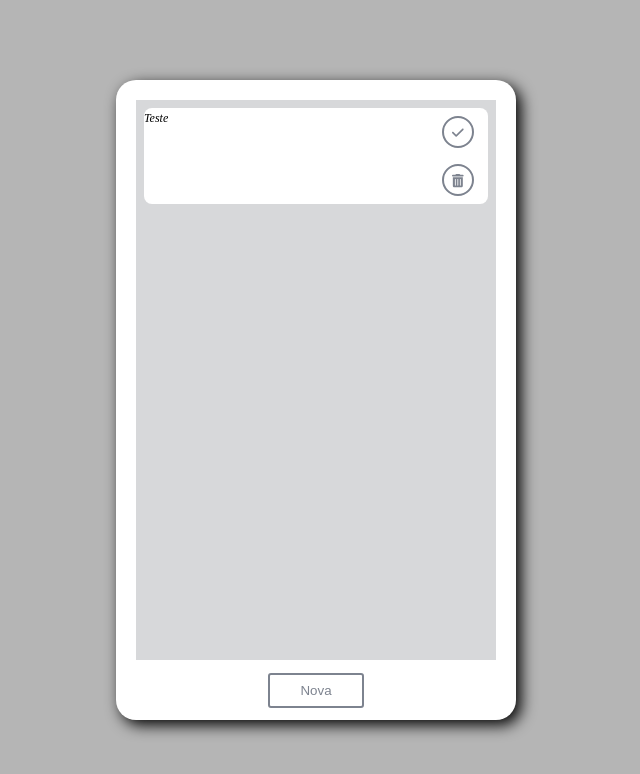
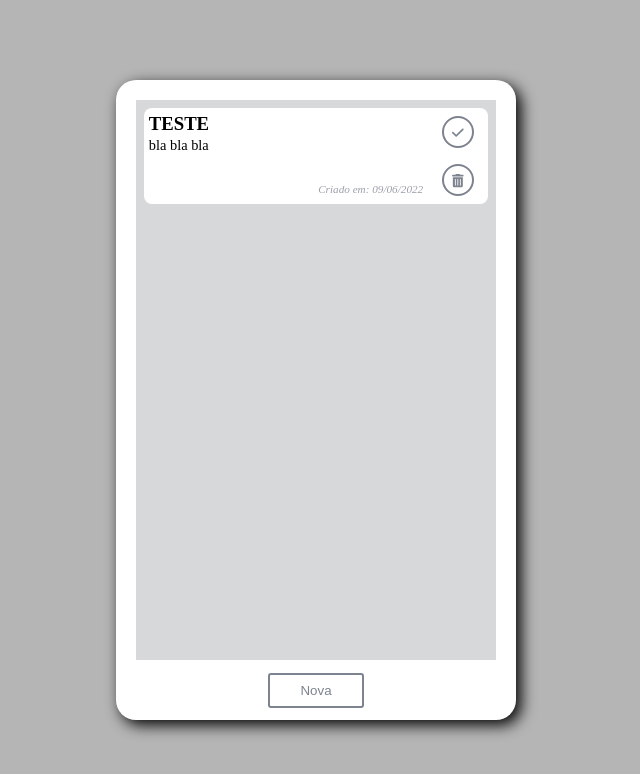
Before and after one commit to jacsonrsasse/todo-react, a React (Vite) app: page / in a window 1280 px wide. Shown: the top 774 px of the page, without its empty margins (324-964 px from the left). Built offline with nearby package versions, Linux system fonts and the light colour scheme.

Commit message:
Mudei de ideia
Ao inves de ter 3 componentes para montar as informações da tarefa, terei um elemento que recebe esses dados por parâmetro e monta os dado em tela. Mais simples

```diff
--- a/src/components/App/index.tsx
+++ b/src/components/App/index.tsx
@@ -6,6 +6,7 @@ import { Button } from "../Button";
 import { faCheck, faTrashCan } from "@fortawesome/free-solid-svg-icons";
 import { Task } from "../Task";
 import { TaskDateInfo } from "../TaskDateInfo";
+import { TaskInfo } from "../TaskInfo";
 
 const AppContainer = styled.div`
     height: 80vh;
@@ -27,9 +28,14 @@ function App() {
         <AppContainer id="app">
             <TasksGrid>
                 <Task>
-                    <div>
+                    {/* <div>
                         <TaskDateInfo text="Teste" />
-                    </div>
+                    </div> */}
+                    <TaskInfo
+                        title="teste"
+                        description="bla bla bla"
+                        createdAt="09/06/2022"
+                    />
                     <ButtonArea flexDirection="column">
                         <Button icon={faCheck} rounded></Button>
                         <Button icon={faTrashCan} rounded></Button>
--- /dev/null
+++ b/src/components/TaskInfo/index.tsx
@@ -0,0 +1,48 @@
+import styled from "styled-components";
+
+interface TaskInfoProps {
+    title: string;
+    description: string;
+    createdAt: string;
+    updatedAt?: string;
+}
+
+const TaskInfoDesign = styled.div`
+    padding: 0.3rem;
+    display: grid;
+    grid-template-rows: 1.5rem 1fr 1rem;
+
+    h3 {
+        text-transform: uppercase;
+    }
+
+    p {
+        font-size: 0.9rem;
+    }
+
+    span {
+        font-size: 0.7rem;
+        font-style: italic;
+        text-align: end;
+        color: ${(props) => props.theme.corSistemaBase2};
+    }
+`;
+
+export function TaskInfo({
+    title,
+    description,
+    createdAt,
+    updatedAt,
+}: TaskInfoProps) {
+    return (
+        <TaskInfoDesign>
+            <h3>{title}</h3>
+            <p>{description}</p>
+            <span>
+                {updatedAt
+                    ? "Atualizado em: " + updatedAt
+                    : "Criado em: " + createdAt}
+            </span>
+        </TaskInfoDesign>
+    );
+}
```
